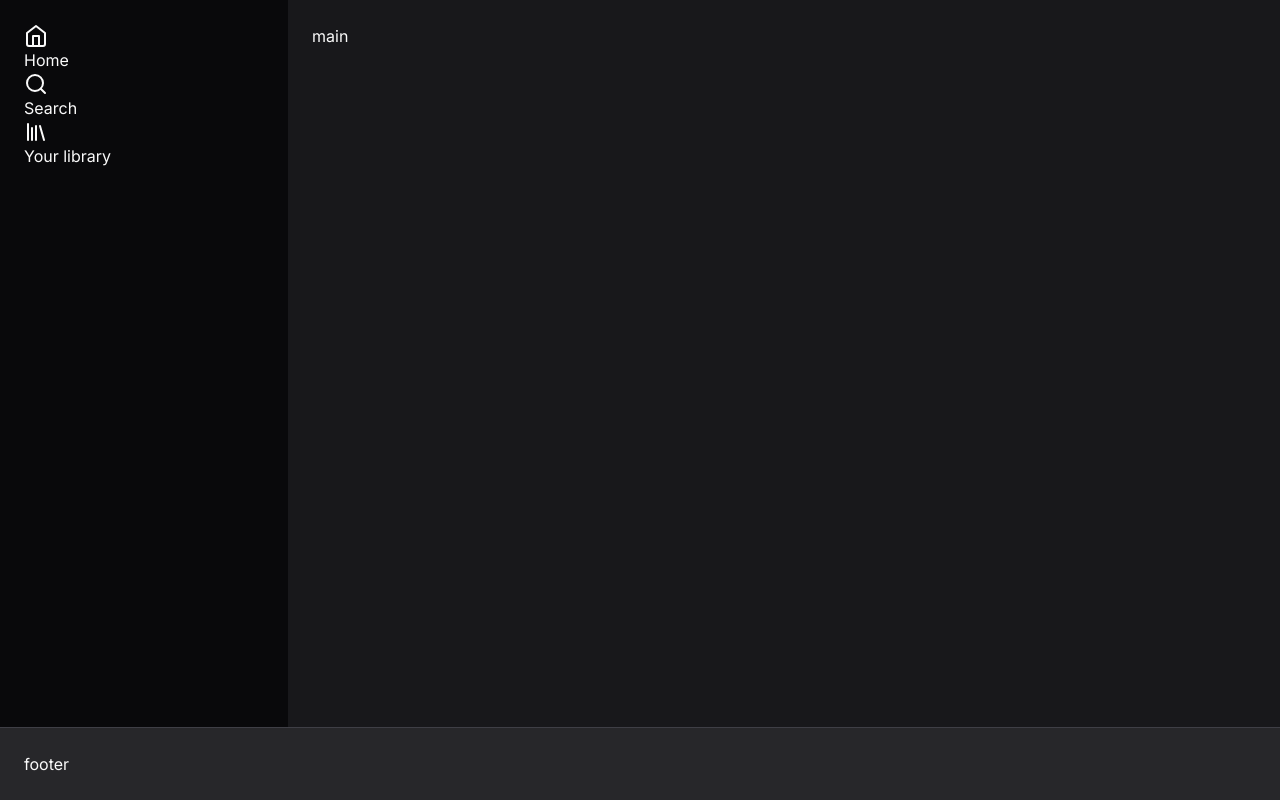
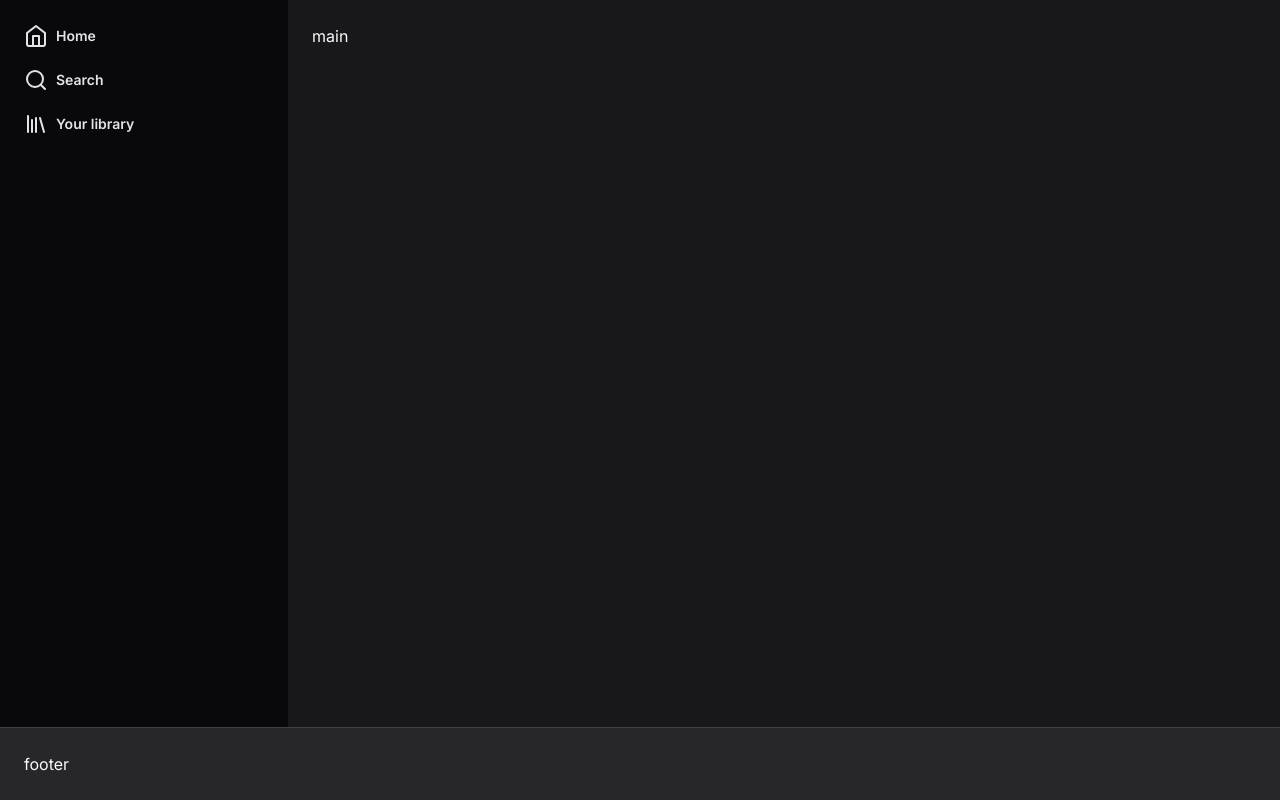
Before and after one commit to tiagoaraujo00/spotify-clone-tailwind, a Next.js app: page / in a window 1280 px wide. Built offline with nearby package versions, Linux system fonts and the light colour scheme.

Commit message:
feat: sidebar part one implemented

```diff
--- a/src/app/page.tsx
+++ b/src/app/page.tsx
@@ -5,17 +5,26 @@ export default function Home() {
     <div className="h-screen flex flex-col">
       <div className="flex flex-1">
         <aside className="w-72 bg-zinc-950 p-6">
-          <nav>
-            <a href="">
+          <nav className="space-y-5">
+            <a
+              href=""
+              className="flex items-center gap-2 text-sm font-semibold text-zinc-200"
+            >
               {" "}
               <HomeIcon />
               Home
             </a>
-            <a href="">
+            <a
+              href=""
+              className="flex items-center gap-2 text-sm font-semibold text-zinc-200"
+            >
               {" "}
               <Search /> Search
             </a>
-            <a href="">
+            <a
+              href=""
+              className="flex items-center gap-2 text-sm font-semibold text-zinc-200"
+            >
               <Library />
               Your library
             </a>
```
